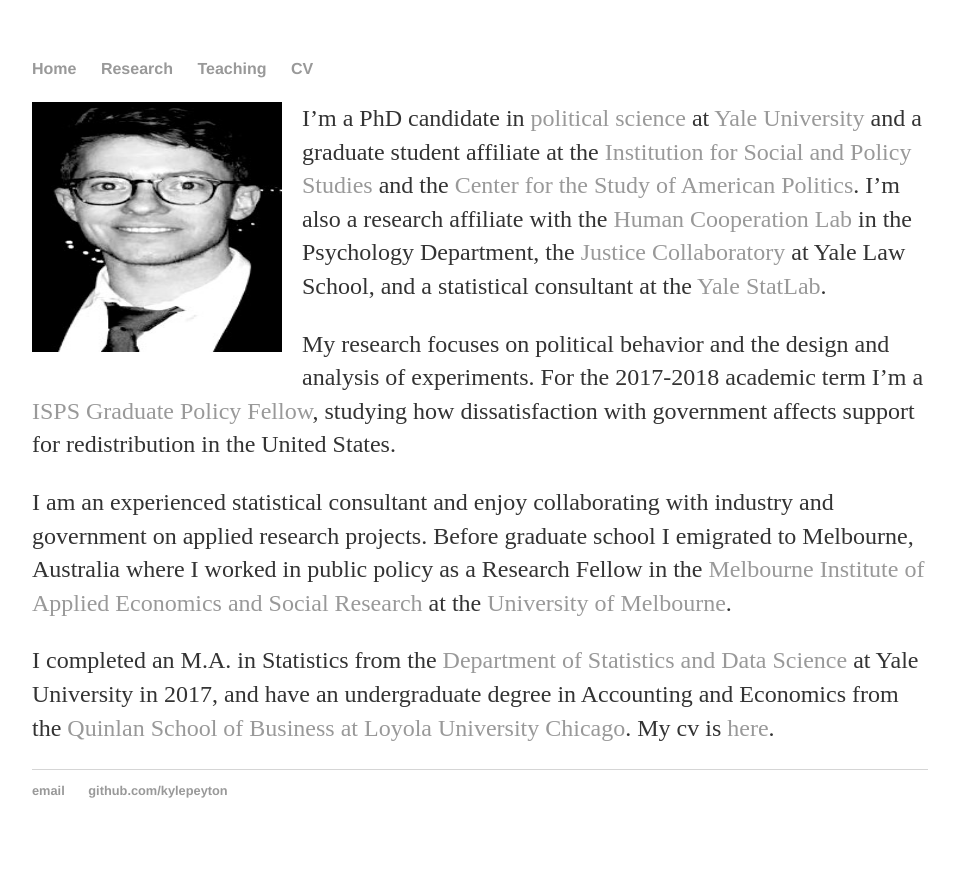
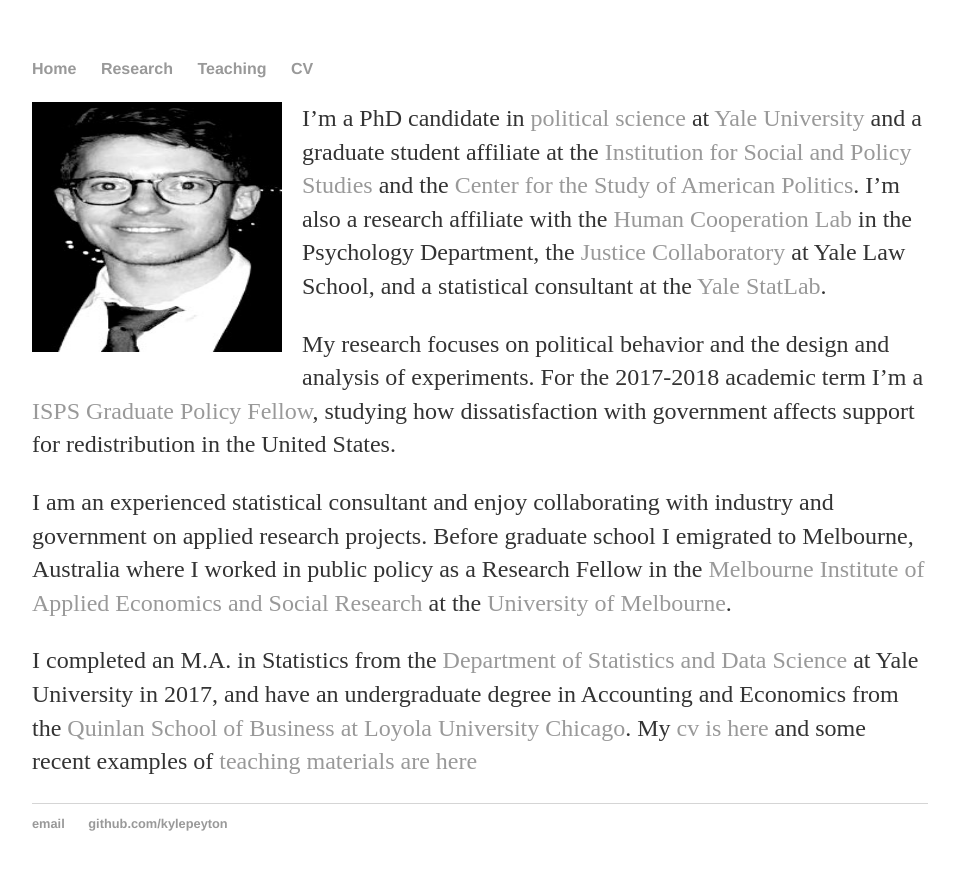
Before and after one commit to kylepeyton/kylepeyton.github.io, a Jekyll site: the page built from index.markdown, in a window 1280 px wide. Shown: the top 870 px of the page, without its empty margins (160-1116 px from the left). Built offline with Jekyll 4.4.1, drawn with Linux system fonts in a browser that asks for light colours.

Commit message:
Update index.markdown

```diff
--- a/index.markdown
+++ b/index.markdown
@@ -18,4 +18,4 @@
 Fellow in the [Melbourne Institute of Applied Economics and Social Research](http://melbourneinstitute.unimelb.edu.au/) at the
 [University of Melbourne](http://www.unimelb.edu.au/).
 
-I completed an M.A. in Statistics from the [Department of Statistics and Data Science](http://statistics.yale.edu/) at Yale University in 2017, and have an undergraduate degree in Accounting and Economics from the [Quinlan School of Business at Loyola University Chicago](https://www.luc.edu/quinlan/index.shtml). My cv is [here](https://kylepeyton.github.io/assets/Peyton_Kyle_CV.pdf).
+I completed an M.A. in Statistics from the [Department of Statistics and Data Science](http://statistics.yale.edu/) at Yale University in 2017, and have an undergraduate degree in Accounting and Economics from the [Quinlan School of Business at Loyola University Chicago](https://www.luc.edu/quinlan/index.shtml). My [cv is here](https://kylepeyton.github.io/assets/Peyton_Kyle_CV.pdf) and some recent examples of [teaching materials are here](https://github.com/kylepeyton/PLSC504/tree/master/Section)
```
